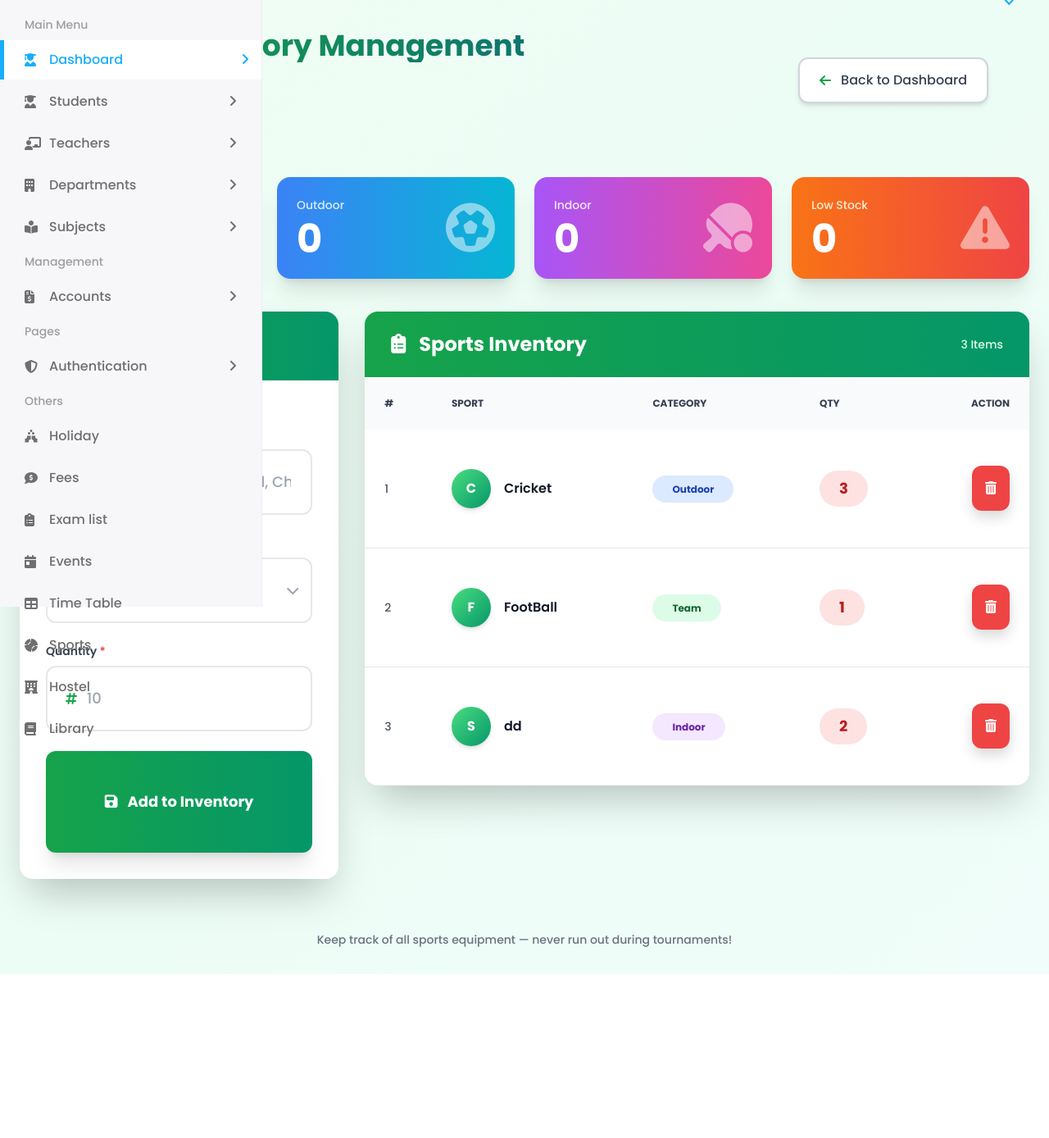
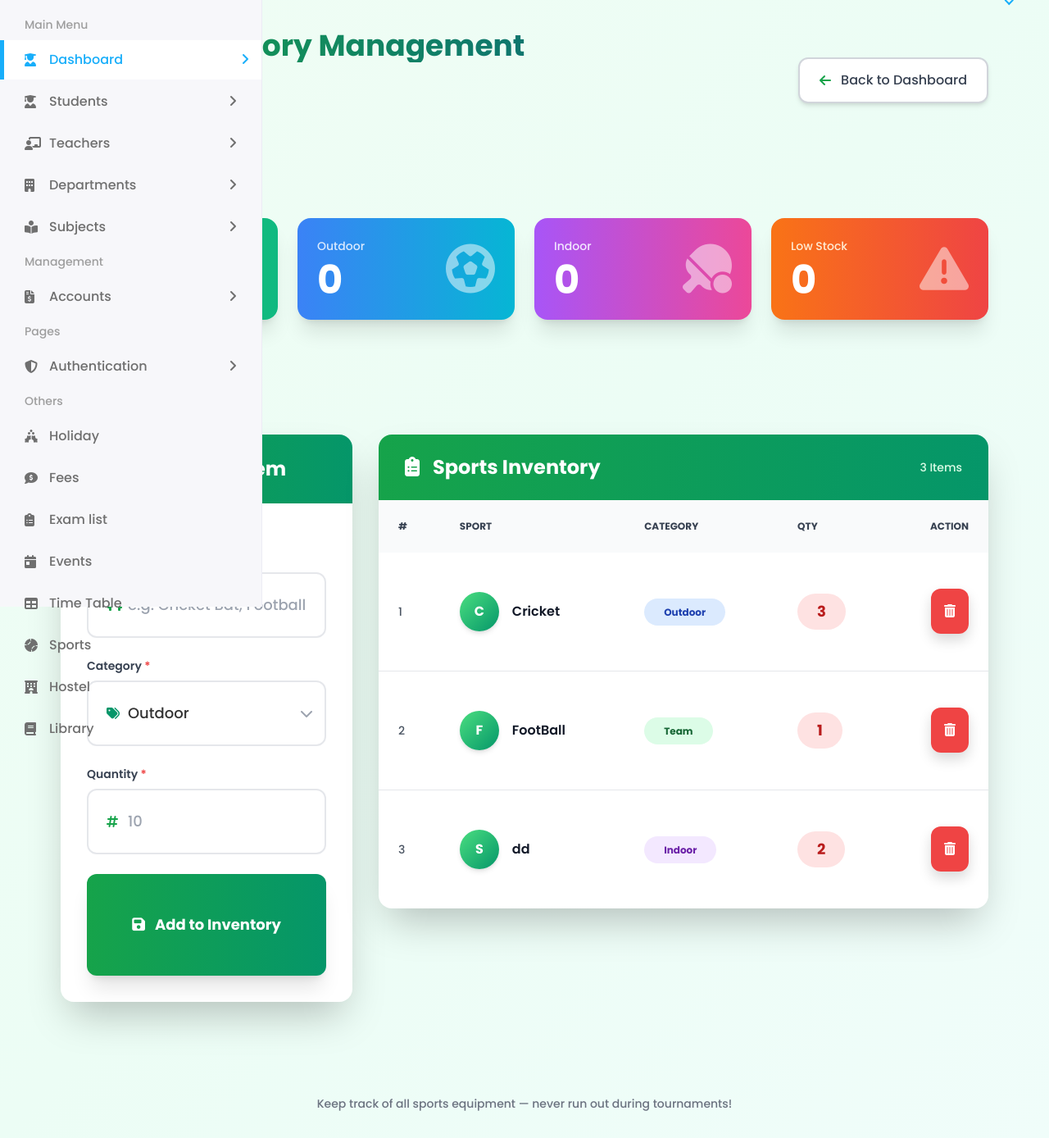
Before and after one commit to Shivam-123-yadav/student_management_system, a Django app: page /student/sports/ in a window 1280 px wide. Shown: the part 60-1448 px from the top of the page at 82% size. Before the commit the page ends 1248 px from the top, so only its background shows below. Run offline with Django 5.2, Linux system fonts and the light colour scheme; data comes from the database, SQL or seed files in the repository; some libraries are stand-ins or nearby versions.

Commit message:
Update sports.html

```diff
--- a/templates/sports.html
+++ b/templates/sports.html
@@ -27,7 +27,7 @@
         </div>
 
         <!-- Summary Cards -->
-        <div class="grid grid-cols-1 md:grid-cols-4 gap-6 mb-10">
+        <div class="grid grid-cols-1 md:grid-cols-4 gap-6 mb-10" style="padding: 50px">
             <div class="bg-gradient-to-r from-green-500 to-emerald-500 rounded-2xl p-6 text-white shadow-xl">
                 <div class="flex items-center justify-between">
                     <div>
@@ -66,7 +66,7 @@
             </div>
         </div>
 
-        <div class="grid grid-cols-1 lg:grid-cols-3 gap-8">
+        <div class="grid grid-cols-1 lg:grid-cols-3 gap-8" style="padding: 50px">
 
             <!-- Add Sports Form Card -->
             <div class="lg:col-span-1">
```
